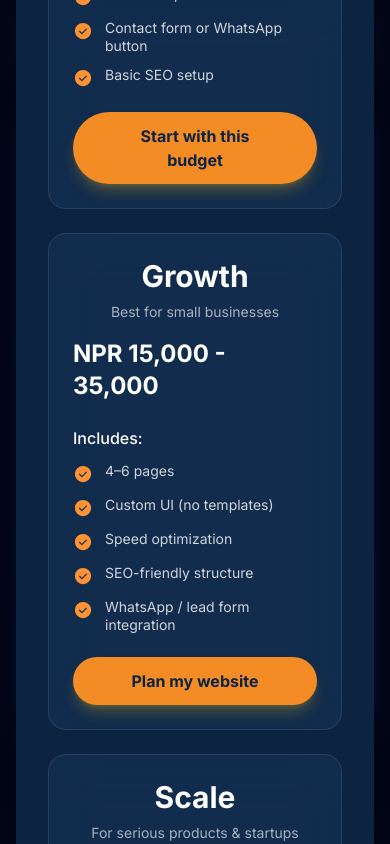
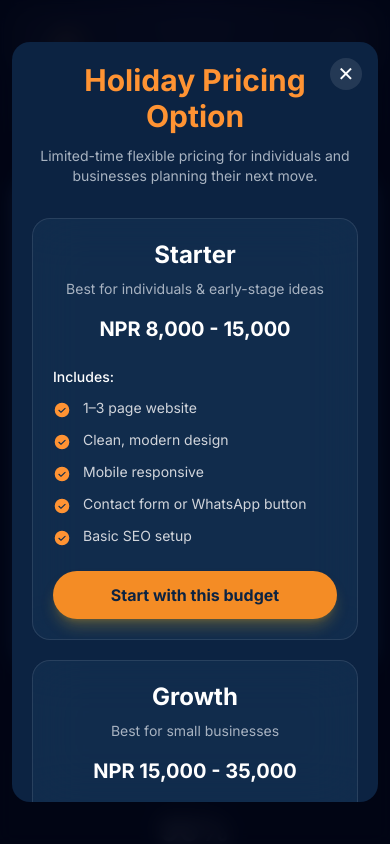
Before and after one commit to AayushKuinkel007/UjjyaloWeb, a Next.js app in the folder frontend/: page / in a window 390 px wide. Both pictures are taken after a click on the button "see pricing options". Shown: the top 844 px of the page. Built offline with nearby package versions, Linux system fonts and the light colour scheme.

Commit message:
opening modals responsive

```diff
--- a/frontend/app/Components/OpeningModal.jsx
+++ b/frontend/app/Components/OpeningModal.jsx
@@ -5,6 +5,7 @@ import logo from "../Assets/logo.png";
 import Link from "next/link";
 import { Lightning } from "phosphor-react";
 import PricingList from "./PricingList";
+
 const OpeningModal = () => {
   const [open, setOpen] = useState(true);
   const [pricingOpen, setPricingOpen] = useState(false);
@@ -14,11 +15,15 @@ const OpeningModal = () => {
   return (
     <>
       {/* MAIN MODAL */}
-      <div className="fixed inset-0 z-50 flex items-center justify-center bg-[#020617]/70 backdrop-blur-sm px-4">
+      <div className="fixed inset-0 z-50 flex items-center justify-center bg-[#020617]/70 backdrop-blur-sm px-3 sm:px-4">
         <div className="relative w-full max-w-xl">
           {/* Floating Logo */}
           <motion.div
-            className="absolute -top-20 left-1/2 -translate-x-1/2 z-20 h-36 w-36 sm:h-40 sm:w-40"
+            className="
+              absolute -top-16 sm:-top-20
+              left-1/2 -translate-x-1/2 z-20
+              h-28 w-28 sm:h-40 sm:w-40
+            "
             animate={{ y: [0, -8, 0] }}
             transition={{ duration: 3, repeat: Infinity, ease: "easeInOut" }}
           >
@@ -34,7 +39,9 @@ const OpeningModal = () => {
           {/* Glass Card */}
           <motion.div
             className="
-              relative rounded-2xl p-8 pt-24 sm:pt-28
+              relative rounded-2xl
+              p-5 sm:p-8
+              pt-20 sm:pt-28
               bg-[#0c2342]/95 backdrop-blur-xl
               border border-white/10
               shadow-[0_20px_60px_rgba(2,6,23,0.8)]
@@ -51,14 +58,18 @@ const OpeningModal = () => {
             {/* Close Button */}
             <button
               onClick={() => setOpen(false)}
-              className="absolute top-4 right-4 px-3 py-1 rounded-full bg-white/10 hover:bg-white/20 transition"
+              className="
+                absolute top-3 right-3 sm:top-4 sm:right-4
+                px-3 py-1 rounded-full
+                bg-white/10 hover:bg-white/20 transition
+              "
             >
               ✕
             </button>
 
             {/* Top Badges */}
-            <div className="flex items-center justify-between text-sm mb-6">
-              <span className="text-[#e5e7eb]">
+            <div className="flex flex-col sm:flex-row items-center sm:items-start justify-between gap-3 text-xs sm:text-sm mb-6 text-center sm:text-left">
+              <span>
                 Holiday Special 2026
                 <span className="block h-[0.5px] w-full bg-white/30 mt-1" />
               </span>
@@ -70,16 +81,16 @@ const OpeningModal = () => {
             </div>
 
             {/* Heading */}
-            <h1 className="text-4xl sm:text-6xl font-bold leading-tight mb-6 text-center sm:text-left">
-              Build Your <br />
-              Website <br />
+            <h1 className="text-3xl sm:text-6xl font-bold leading-tight mb-5 text-center sm:text-left">
+              Build Your <br className="hidden sm:block" />
+              Website <br className="hidden sm:block" />
               <span className="text-[#f48c25] font-semibold">
                 at your price.
               </span>
             </h1>
 
             {/* Subtext */}
-            <p className="text-lg sm:text-xl text-[#9ca3af] text-center mb-6">
+            <p className="text-base sm:text-xl text-[#9ca3af] text-center mb-6">
               You set the budget. We deliver quality.
               <br />
               <span className="text-[#e5e7eb] font-medium">
@@ -92,7 +103,8 @@ const OpeningModal = () => {
               <Link href="contact">
                 <button
                   className="
-                  rounded-full px-10 py-3
+                    w-full sm:w-auto
+                    rounded-full px-8 sm:px-10 py-3
                     bg-[#f48c25]
                     text-[#0c2342] font-bold
                     shadow-lg shadow-[#daa520]/30
@@ -106,16 +118,15 @@ const OpeningModal = () => {
 
               <button
                 onClick={() => setPricingOpen(true)}
-                className="block mt-2 text-xs underline mx-auto text-[#9ca3af] hover:text-[#e5e7eb]"
+                className="block mt-3 text-xs underline mx-auto text-[#9ca3af] hover:text-[#e5e7eb]"
               >
                 see pricing options
               </button>
             </div>
 
             {/* Footer */}
-            <div className="flex flex-wrap justify-center gap-3 text-xs text-[#9ca3af]">
-              <span className="flex justify-start gap-1 items-center">
-                {" "}
+            <div className="flex flex-wrap justify-center gap-2 sm:gap-3 text-xs text-[#9ca3af] text-center">
+              <span className="flex justify-center gap-1 items-center">
                 <Lightning /> Spots filling fast
               </span>
               <span>• Only 10 projects accepted</span>
--- a/frontend/app/Components/PricingList.jsx
+++ b/frontend/app/Components/PricingList.jsx
@@ -51,9 +51,17 @@ const pricingPlans = [
 
 const PricingList = ({ setPricingOpen }) => {
   return (
-    <div className="fixed inset-0 z-50 flex items-center justify-center bg-[#020617]/70 backdrop-blur-sm px-4">
+    <div className="fixed inset-0 z-50 flex items-center justify-center bg-[#020617]/70 backdrop-blur-sm px-3 sm:px-4">
       <motion.div
-        className="relative bg-[#0c2342] text-white rounded-2xl p-8 md:p-12 max-w-6xl w-full"
+        className="
+    relative bg-[#0c2342] text-white
+    rounded-2xl
+    p-5 sm:p-8 md:p-12
+    max-w-6xl w-full
+    max-h-[90vh]
+    overflow-y-auto
+    md:overflow-visible md:max-h-none
+  "
         initial={{ scale: 0.9, opacity: 0 }}
         animate={{ scale: 1, opacity: 1 }}
         transition={{ duration: 0.25 }}
@@ -61,24 +69,30 @@ const PricingList = ({ setPricingOpen }) => {
         {/* CLOSE BUTTON */}
         <button
           onClick={() => setPricingOpen(false)}
-          className="absolute top-6 right-6 w-8 h-8 flex items-center justify-center rounded-full bg-white/10 hover:bg-white/20 transition text-white text-xl"
+          className="
+            absolute top-4 right-4 sm:top-6 sm:right-6
+            w-8 h-8
+            flex items-center justify-center
+            rounded-full bg-white/10 hover:bg-white/20
+            transition text-white text-xl
+          "
           aria-label="Close"
         >
           ✕
         </button>
 
         {/* HEADER */}
-        <h1 className="text-4xl md:text-5xl text-center font-bold mb-3 text-[#ff9333]">
+        <h1 className="text-3xl sm:text-4xl md:text-5xl text-center font-bold mb-3 text-[#ff9333]">
           Holiday Pricing Option
         </h1>
 
-        <p className="text-[#a8b3c1] text-center mb-12 text-sm md:text-base">
+        <p className="text-[#a8b3c1] text-center mb-8 sm:mb-12 text-sm sm:text-base px-2">
           Limited-time flexible pricing for individuals and businesses planning
           their next move.
         </p>
 
         {/* PRICING CARDS */}
-        <div className="grid grid-cols-1 md:grid-cols-2 lg:grid-cols-3 gap-6 mb-8">
+        <div className="grid grid-cols-1 md:grid-cols-2 lg:grid-cols-3 gap-5 sm:gap-6 mb-8">
           {pricingPlans.map((plan) => (
             <motion.div
               key={plan.id}
@@ -91,7 +105,8 @@ const PricingList = ({ setPricingOpen }) => {
                 bg-[#1a3a5c]/40
                 backdrop-blur-xl
                 border border-white/10
-                rounded-2xl p-6
+                rounded-2xl
+                p-5 sm:p-6
                 flex flex-col
                 transition-all duration-300 ease-out
                 hover:bg-[#1a3a5c]/60
@@ -100,22 +115,24 @@ const PricingList = ({ setPricingOpen }) => {
               "
             >
               {/* TITLE */}
-              <h2 className="text-3xl text-center md:text-4xl font-bold text-white mb-2">
+              <h2 className="text-2xl sm:text-3xl md:text-4xl font-bold text-center text-white mb-2">
                 {plan.title}
               </h2>
 
               {/* DESCRIPTION */}
-              <p className="text-[#a8b3c1] text-center text-sm mb-4">
+              <p className="text-[#a8b3c1] text-center text-sm mb-4 px-2">
                 {plan.description}
               </p>
 
               {/* PRICE */}
-              <h3 className="text-2xl font-bold text-white mb-6">
+              <h3 className="text-xl sm:text-2xl font-bold text-white mb-6 text-center">
                 {plan.price}
               </h3>
 
               {/* INCLUDES LABEL */}
-              <p className="text-white font-medium mb-3">Includes:</p>
+              <p className="text-white font-medium mb-3 text-sm sm:text-base">
+                Includes:
+              </p>
 
               {/* FEATURES LIST */}
               <ul className="flex flex-col gap-3 mb-6 flex-grow">
@@ -125,7 +142,7 @@ const PricingList = ({ setPricingOpen }) => {
                     className="flex items-start gap-3 text-[#d1d5db]"
                   >
                     <CheckCircle
-                      size={20}
+                      size={18}
                       weight="fill"
                       className="text-[#ff9333] flex-shrink-0 mt-0.5"
                     />
@@ -135,26 +152,28 @@ const PricingList = ({ setPricingOpen }) => {
               </ul>
 
               {/* CTA BUTTON */}
-              <Link href="/contact"
-
-                  className="
-                  rounded-full px-10 py-3
+              <Link
+                href="/contact"
+                className="
+                  w-full
+                  rounded-full
+                  px-6 sm:px-10 py-3
                   bg-[#f48c25]
                   text-[#0c2342] font-bold
                   shadow-lg shadow-[#daa520]/30
                   hover:scale-105 hover:shadow-xl
-                  transition-all text-center
+                  transition-all
+                  text-center
                 "
-                >
-                  {plan.buttonText}
-
+              >
+                {plan.buttonText}
               </Link>
             </motion.div>
           ))}
         </div>
 
         {/* FOOTER TEXT */}
-        <p className="text-center text-[#a8b3c1] text-sm">
+        <p className="text-center text-[#a8b3c1] text-xs sm:text-sm px-2">
           Every project includes mobile optimization, clean code, and clear
           communication. No hidden costs.
         </p>
```
Lines whose indentation alone changed are shown as unchanged.
